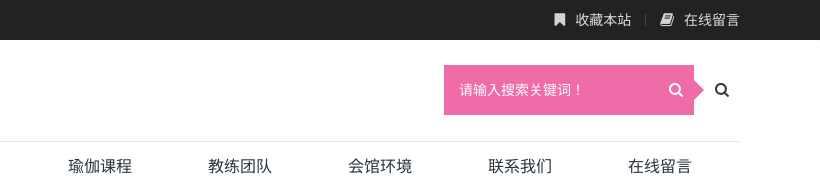
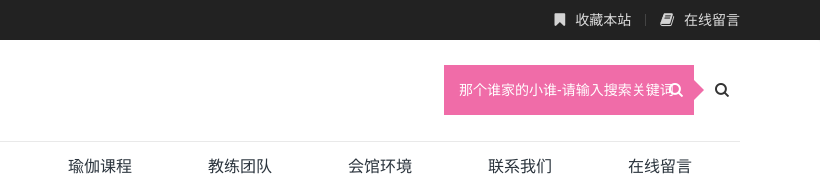
Before and after one commit to zishiying/shinibu.github.io, a plain HTML site: page index.html in a window 1280 px wide. Shown: the top 176 px of the page, 460-1280 px from the left. Drawn offline with Linux system fonts and the light colour scheme; no server answers.

Commit message:
Update index.html

```diff
--- a/index.html
+++ b/index.html
@@ -13,13 +13,7 @@
         <meta name="copyright" content="js代码">
         <link rel="stylesheet" href="css/index.css">
     </head>
- <!--/************************************************************
- *																*
- * 						      代码库							*
- *                        www.dmaku.com							*
- *       		  努力创建完善、持续更新插件以及模板			*
- * 																*
-**************************************************************-->
+
     <body class=" nav-header">
         <!--[if lte IE 8]>
             <div class="text-center padding-top-50 padding-bottom-50 bg-blue-grey-100">
@@ -121,7 +115,7 @@
                         <div class="search-form">
                             <form name="formsearch" action>
                                 <input type="hidden" name="kwtype" value="0">
-                                <input type="text" placeholder="请输入搜索关键词！" name="q" value>
+                                <input type="text" placeholder="那个谁家的小谁-请输入搜索关键词！" name="q" value>
                                 <button type="submit" class="wb-search">
                                 </button>
                             </form>
```
